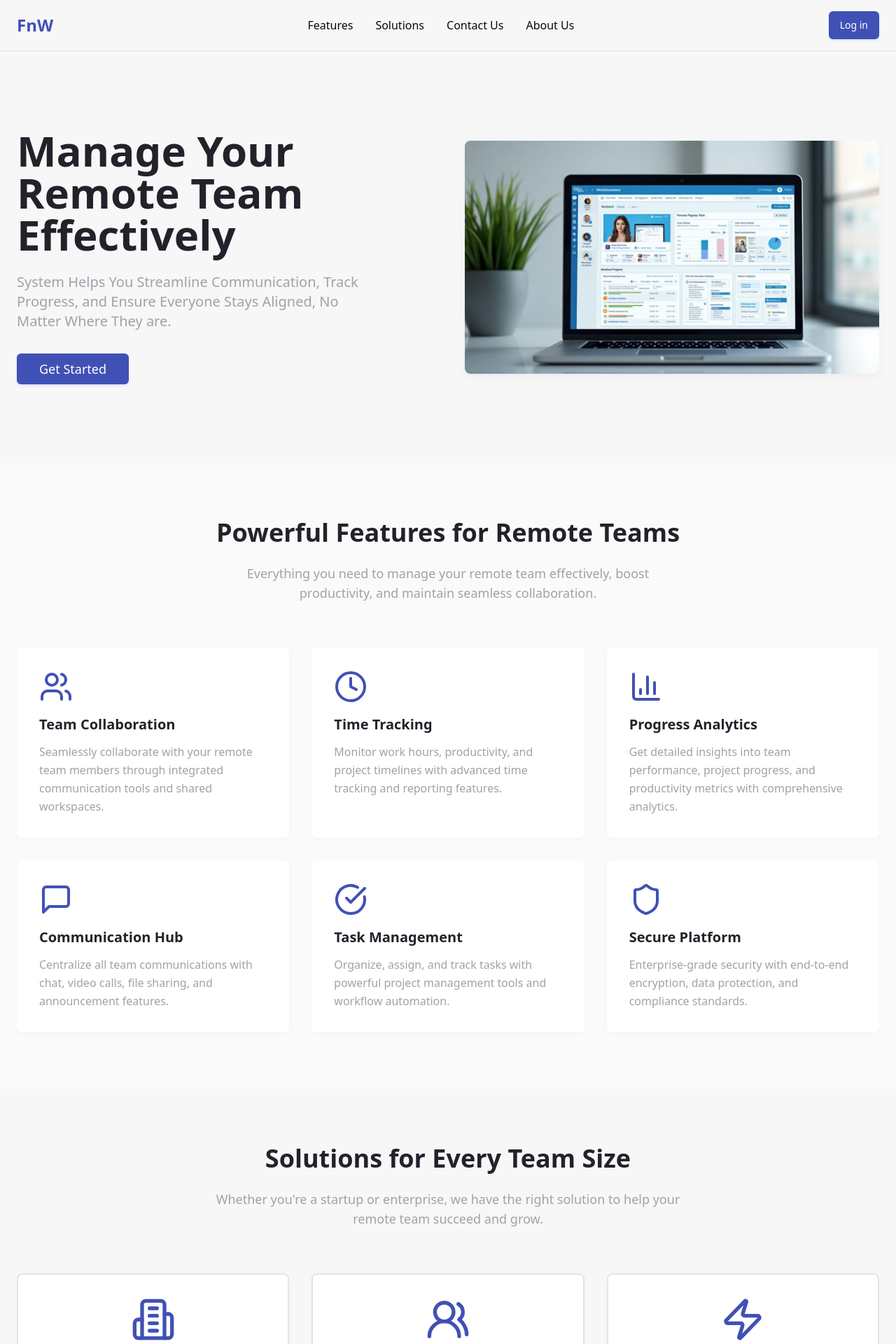
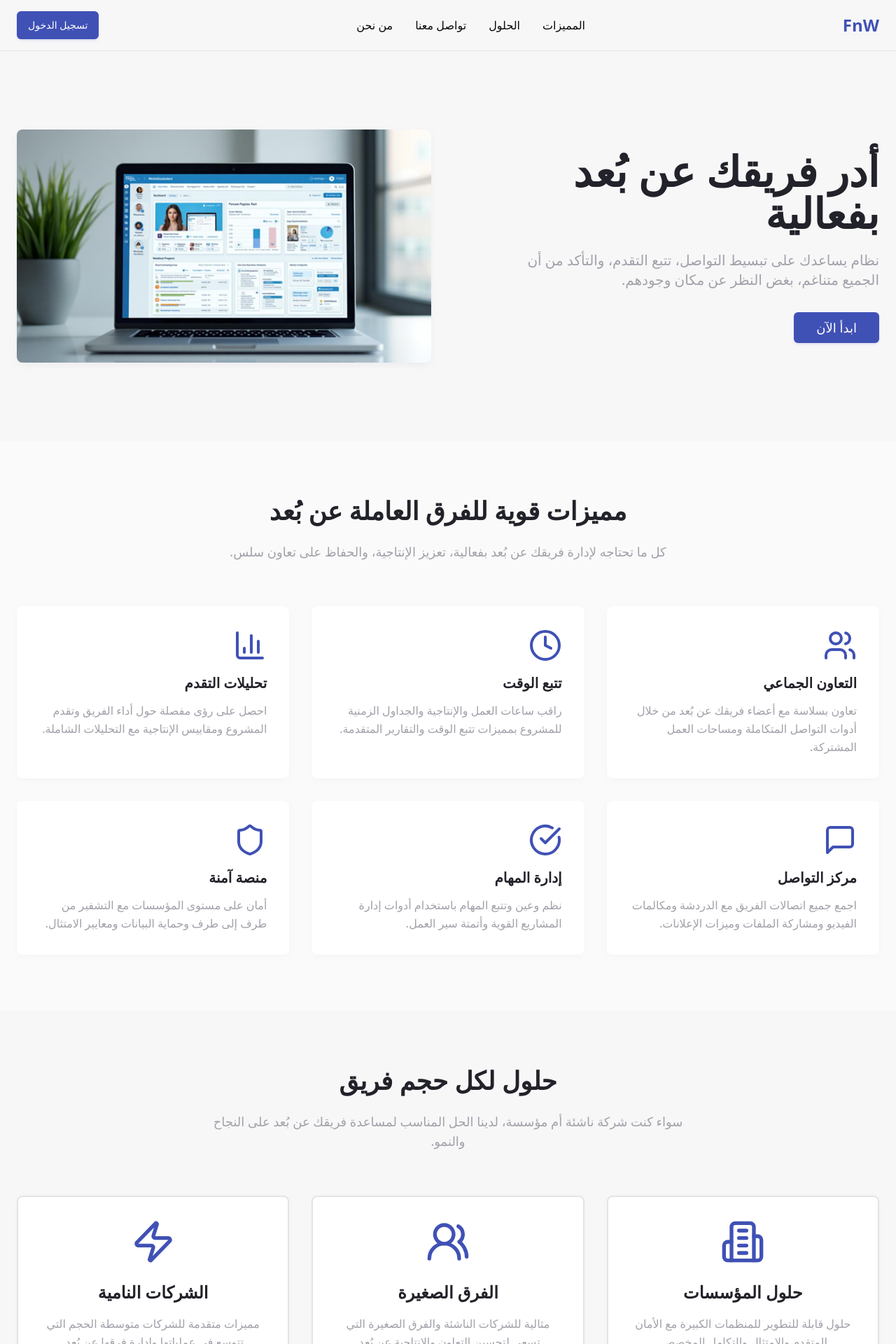
Before and after one commit to ahmed12344656567778-lgtm/remote-work-flow-hub, a React (Vite) app: page / in a window 1280 px wide. Shown: the top 1920 px of the page at 70% size. Built offline with nearby package versions, Linux system fonts and the light colour scheme.

Commit message:
Translate homepage to Arabic

```diff
--- a/src/components/Features.tsx
+++ b/src/components/Features.tsx
@@ -5,33 +5,33 @@ const Features = () => {
   const features = [
     {
       icon: Users,
-      title: "Team Collaboration",
-      description: "Seamlessly collaborate with your remote team members through integrated communication tools and shared workspaces."
+      title: "التعاون الجماعي",
+      description: "تعاون بسلاسة مع أعضاء فريقك عن بُعد من خلال أدوات التواصل المتكاملة ومساحات العمل المشتركة."
     },
     {
       icon: Clock,
-      title: "Time Tracking",
-      description: "Monitor work hours, productivity, and project timelines with advanced time tracking and reporting features."
+      title: "تتبع الوقت",
+      description: "راقب ساعات العمل والإنتاجية والجداول الزمنية للمشروع بمميزات تتبع الوقت والتقارير المتقدمة."
     },
     {
       icon: BarChart3,
-      title: "Progress Analytics",
-      description: "Get detailed insights into team performance, project progress, and productivity metrics with comprehensive analytics."
+      title: "تحليلات التقدم",
+      description: "احصل على رؤى مفصلة حول أداء الفريق وتقدم المشروع ومقاييس الإنتاجية مع التحليلات الشاملة."
     },
     {
       icon: MessageSquare,
-      title: "Communication Hub",
-      description: "Centralize all team communications with chat, video calls, file sharing, and announcement features."
+      title: "مركز التواصل",
+      description: "اجمع جميع اتصالات الفريق مع الدردشة ومكالمات الفيديو ومشاركة الملفات وميزات الإعلانات."
     },
     {
       icon: CheckCircle,
-      title: "Task Management",
-      description: "Organize, assign, and track tasks with powerful project management tools and workflow automation."
+      title: "إدارة المهام",
+      description: "نظم وعين وتتبع المهام باستخدام أدوات إدارة المشاريع القوية وأتمتة سير العمل."
     },
     {
       icon: Shield,
-      title: "Secure Platform",
-      description: "Enterprise-grade security with end-to-end encryption, data protection, and compliance standards."
+      title: "منصة آمنة",
+      description: "أمان على مستوى المؤسسات مع التشفير من طرف إلى طرف وحماية البيانات ومعايير الامتثال."
     }
   ];
 
@@ -40,11 +40,10 @@ const Features = () => {
       <div className="container mx-auto px-6">
         <div className="text-center mb-16">
           <h2 className="text-3xl lg:text-4xl font-bold text-text-hero mb-6">
-            Powerful Features for Remote Teams
+            مميزات قوية للفرق العاملة عن بُعد
           </h2>
           <p className="text-lg text-text-muted max-w-2xl mx-auto">
-            Everything you need to manage your remote team effectively,
-            boost productivity, and maintain seamless collaboration.
+            كل ما تحتاجه لإدارة فريقك عن بُعد بفعالية، تعزيز الإنتاجية، والحفاظ على تعاون سلس.
           </p>
         </div>
 
--- a/src/components/Footer.tsx
+++ b/src/components/Footer.tsx
@@ -9,48 +9,47 @@ const Footer = () => {
           <div className="lg:col-span-2">
             <div className="text-3xl font-bold mb-4">FnW</div>
             <p className="text-gray-300 mb-6 max-w-md">
-              Empowering remote teams with powerful collaboration tools and
-              management solutions for the modern workplace.
+              تمكين الفرق عن بُعد بأدوات التعاون القوية وحلول الإدارة المتقدمة لبيئة العمل الحديثة.
             </p>
-            <div className="flex space-x-4">
+            <div className="flex space-x-reverse space-x-4">
               <Input
-                placeholder="Enter your email"
+                placeholder="أدخل بريدك الإلكتروني"
                 className="bg-white/10 border-white/20 text-white placeholder:text-gray-300"
               />
               <Button variant="secondary">
-                Subscribe
+                اشترك
               </Button>
             </div>
           </div>
 
           <div>
-            <h3 className="font-semibold mb-4">Features</h3>
+            <h3 className="font-semibold mb-4">المميزات</h3>
             <ul className="space-y-2 text-gray-300">
-              <li><a href="#" className="hover:text-white transition-colors">Team Collaboration</a></li>
-              <li><a href="#" className="hover:text-white transition-colors">Time Tracking</a></li>
-              <li><a href="#" className="hover:text-white transition-colors">Progress Analytics</a></li>
-              <li><a href="#" className="hover:text-white transition-colors">Task Management</a></li>
+              <li><a href="#" className="hover:text-white transition-colors">التعاون الجماعي</a></li>
+              <li><a href="#" className="hover:text-white transition-colors">تتبع الوقت</a></li>
+              <li><a href="#" className="hover:text-white transition-colors">تحليلات التقدم</a></li>
+              <li><a href="#" className="hover:text-white transition-colors">إدارة المهام</a></li>
             </ul>
           </div>
 
           <div>
-            <h3 className="font-semibold mb-4">Company</h3>
+            <h3 className="font-semibold mb-4">الشركة</h3>
             <ul className="space-y-2 text-gray-300">
-              <li><a href="#about" className="hover:text-white transition-colors">About Us</a></li>
-              <li><a href="#" className="hover:text-white transition-colors">Careers</a></li>
-              <li><a href="#" className="hover:text-white transition-colors">Blog</a></li>
-              <li><a href="#contact" className="hover:text-white transition-colors">Contact</a></li>
+              <li><a href="#about" className="hover:text-white transition-colors">من نحن</a></li>
+              <li><a href="#" className="hover:text-white transition-colors">الوظائف</a></li>
+              <li><a href="#" className="hover:text-white transition-colors">المدونة</a></li>
+              <li><a href="#contact" className="hover:text-white transition-colors">تواصل معنا</a></li>
             </ul>
           </div>
         </div>
 
         <div className="border-t border-white/20 pt-8 flex flex-col md:flex-row justify-between items-center">
           <p className="text-gray-300 mb-4 md:mb-0">
-            © 2024 FnW. All rights reserved.
+            © 2024 FnW. جميع الحقوق محفوظة.
           </p>
-          <div className="flex space-x-6 text-gray-300">
-            <a href="#" className="hover:text-white transition-colors">Privacy Policy</a>
-            <a href="#" className="hover:text-white transition-colors">Terms of Service</a>
+          <div className="flex space-x-reverse space-x-6 text-gray-300">
+            <a href="#" className="hover:text-white transition-colors">سياسة الخصوصية</a>
+            <a href="#" className="hover:text-white transition-colors">شروط الاستخدام</a>
           </div>
         </div>
       </div>
--- a/src/components/Header.tsx
+++ b/src/components/Header.tsx
@@ -9,23 +9,23 @@ const Header = () => {
             FnW
           </div>
 
-          <div className="hidden md:flex items-center space-x-8">
+          <div className="hidden md:flex items-center space-x-reverse space-x-8">
             <a href="#features" className="text-foreground hover:text-primary transition-colors">
-              Features
+              المميزات
             </a>
             <a href="#solutions" className="text-foreground hover:text-primary transition-colors">
-              Solutions
+              الحلول
             </a>
             <a href="#contact" className="text-foreground hover:text-primary transition-colors">
-              Contact Us
+              تواصل معنا
             </a>
             <a href="#about" className="text-foreground hover:text-primary transition-colors">
-              About Us
+              من نحن
             </a>
           </div>
 
           <Button variant="default" size="default" className="shadow-button">
-            Log in
+            تسجيل الدخول
           </Button>
         </nav>
       </div>
--- a/src/components/Hero.tsx
+++ b/src/components/Hero.tsx
@@ -6,16 +6,16 @@ const Hero = () => {
     <section className="bg-background py-20 lg:py-28">
       <div className="container mx-auto px-6">
         <div className="grid lg:grid-cols-2 gap-12 items-center">
-          <div className="text-center lg:text-left">
+          <div className="text-center lg:text-right">
             <h1 className="text-4xl lg:text-5xl xl:text-6xl font-bold text-text-hero mb-6 leading-tight">
-              Manage Your Remote Team Effectively
+              أدر فريقك عن بُعد بفعالية
             </h1>
             <p className="text-lg lg:text-xl text-text-muted mb-8 leading-relaxed max-w-lg mx-auto lg:mx-0">
-              System Helps You Streamline Communication, Track Progress, and
-              Ensure Everyone Stays Aligned, No Matter Where They are.
+              نظام يساعدك على تبسيط التواصل، تتبع التقدم، والتأكد من أن الجميع متناغم،
+              بغض النظر عن مكان وجودهم.
             </p>
             <Button size="lg" className="shadow-button text-lg px-8 py-4">
-              Get Started
+              ابدأ الآن
             </Button>
           </div>
 
--- a/src/components/Solutions.tsx
+++ b/src/components/Solutions.tsx
@@ -6,21 +6,21 @@ const Solutions = () => {
   const solutions = [
     {
       icon: Building2,
-      title: "Enterprise Solutions",
-      description: "Scalable solutions for large organizations with advanced security, compliance, and custom integrations.",
-      features: ["Custom integrations", "Advanced security", "Dedicated support", "Compliance tools"]
+      title: "حلول المؤسسات",
+      description: "حلول قابلة للتطوير للمنظمات الكبيرة مع الأمان المتقدم والامتثال والتكامل المخصص.",
+      features: ["تكاملات مخصصة", "أمان متقدم", "دعم مخصص", "أدوات الامتثال"]
     },
     {
       icon: Users2,
-      title: "Small Teams",
-      description: "Perfect for startups and small teams looking to improve remote collaboration and productivity.",
-      features: ["Easy setup", "Core features", "Team chat", "Basic analytics"]
+      title: "الفرق الصغيرة",
+      description: "مثالية للشركات الناشئة والفرق الصغيرة التي تسعى لتحسين التعاون والإنتاجية عن بُعد.",
+      features: ["إعداد سهل", "المميزات الأساسية", "دردشة الفريق", "تحليلات أساسية"]
     },
     {
       icon: Zap,
-      title: "Growing Companies",
-      description: "Advanced features for mid-sized companies scaling their remote operations and team management.",
-      features: ["Advanced analytics", "Workflow automation", "API access", "Priority support"]
+      title: "الشركات النامية",
+      description: "مميزات متقدمة للشركات متوسطة الحجم التي تتوسع في عملياتها وإدارة فرقها عن بُعد.",
+      features: ["تحليلات متقدمة", "أتمتة سير العمل", "وصول API", "دعم أولوية"]
     }
   ];
 
@@ -29,11 +29,10 @@ const Solutions = () => {
       <div className="container mx-auto px-6">
         <div className="text-center mb-16">
           <h2 className="text-3xl lg:text-4xl font-bold text-text-hero mb-6">
-            Solutions for Every Team Size
+            حلول لكل حجم فريق
           </h2>
           <p className="text-lg text-text-muted max-w-2xl mx-auto">
-            Whether you're a startup or enterprise, we have the right solution
-            to help your remote team succeed and grow.
+            سواء كنت شركة ناشئة أم مؤسسة، لدينا الحل المناسب لمساعدة فريقك عن بُعد على النجاح والنمو.
           </p>
         </div>
 
@@ -58,7 +57,7 @@ const Solutions = () => {
                   ))}
                 </ul>
                 <Button variant="outline" className="w-full">
-                  Learn More
+                  اعرف المزيد
                 </Button>
               </CardContent>
             </Card>
@@ -67,7 +66,7 @@ const Solutions = () => {
 
         <div className="text-center">
           <Button size="lg" className="shadow-button">
-            Start Free Trial
+            ابدأ التجربة المجانية
           </Button>
         </div>
       </div>
--- a/src/pages/Index.tsx
+++ b/src/pages/Index.tsx
@@ -11,7 +11,7 @@ import Footer from "@/components/Footer";
 
 const Index = () => {
   return (
-    <div className="min-h-screen">
+    <div className="min-h-screen" dir="rtl">
       <Header />
       <Hero />
       <Features />
```
Also changed, not shown: src/components/Testimonials.tsx (+15 -16 lines).
